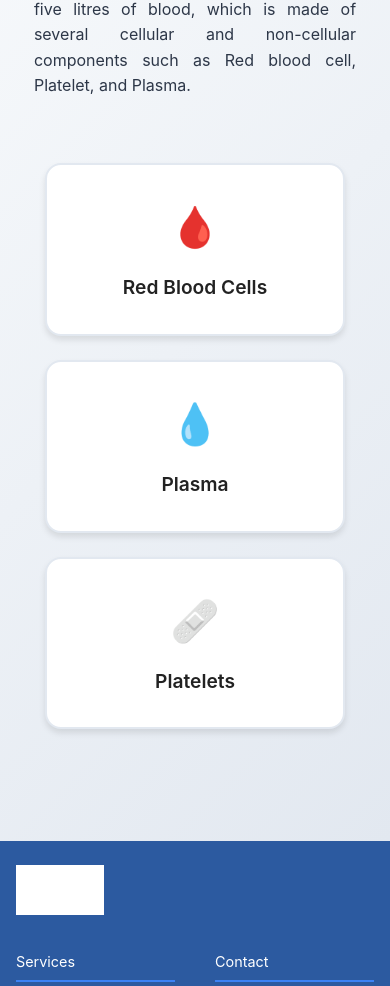
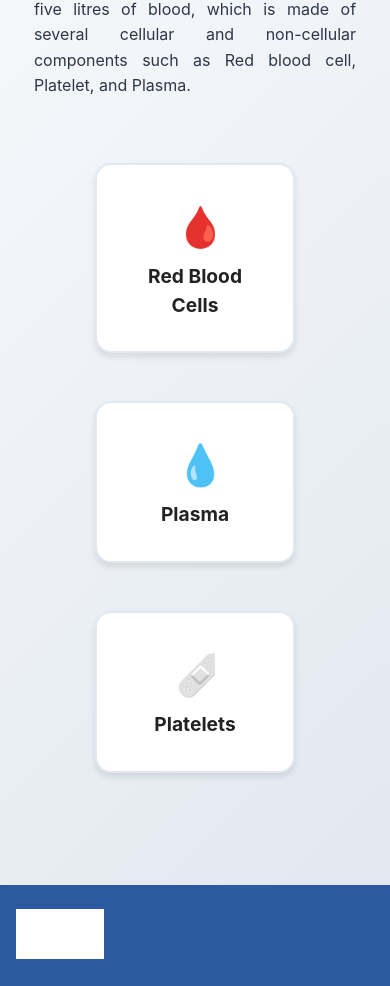
Before and after one commit to ashish-choudhari-git/LifeBridge, a React (Vite) app in the folder frontend/: page / in a window 390 px wide. Shown: the part 5612-6598 px from the top of the page. Built offline with nearby package versions, Linux system fonts and the light colour scheme; grey boxes are pictures that could not be loaded.

Commit message:
home page done

```diff
--- a/frontend/src/pages/Home/Home.css
+++ b/frontend/src/pages/Home/Home.css
@@ -138,6 +138,32 @@
   .hero-image img {
     max-height: 350px;
     transform: scale(1.1);
+  }
+
+  .donation-options {
+    flex-direction: column;
+    align-items: flex-start;
+  }
+  .donation-option {
+    min-width: 140px;
+    max-width: 180px;
+    width: unset;
+  }
+  .option-icon {
+    width: 39px;
+    max-width: 39px;
+    font-size: 2rem;
+    margin: 0 auto 0.5rem auto;
+    display: block;
+  }
+  .donation-option h3 {
+    width: 124px;
+    max-width: 124px;
+    font-size: 1rem;
+    margin: 0 auto;
+    word-break: break-word;
+    white-space: normal;
+    display: block;
   }
 }
 
@@ -310,6 +336,32 @@
 
   .section {
     padding: 1rem;
+  }
+
+  .donation-options {
+    flex-direction: column;
+    align-items: flex-start;
+  }
+  .donation-option {
+    min-width: 100px;
+    max-width: 140px;
+    width: unset;
+  }
+  .option-icon {
+    width: 39px;
+    max-width: 39px;
+    font-size: 1.3rem;
+    margin: 0 auto 0.3rem auto;
+    display: block;
+  }
+  .donation-option h3 {
+    width: 124px;
+    max-width: 124px;
+    font-size: 0.95rem;
+    margin: 0 auto;
+    word-break: break-word;
+    white-space: normal;
+    display: block;
   }
 }
 
@@ -808,6 +860,7 @@
 .donation-options {
   display: flex;
   justify-content: center;
+  flex-direction: row;
   gap: 3rem;
   padding: 1rem;
   margin-bottom: 3rem;
@@ -816,8 +869,10 @@
 }
 
 .donation-option {
-  min-width: 200px;
-  max-width: 250px;
+  min-width: 50px;
+  max-width: 200px;
+  width: 100%;
+  box-sizing: border-box;
   padding: 2rem 1.5rem;
   background: var(--section-bg);
   color: var(--text-main);
@@ -827,31 +882,21 @@
   cursor: pointer;
   transition: all 0.3s ease;
   box-shadow: 0 4px 6px rgba(0, 0, 0, 0.1);
-}
 
-.donation-option:hover {
-  transform: translateY(-5px);
-  box-shadow: 0 8px 25px rgba(0, 0, 0, 0.15);
-  border-color: #3b82f6;
-  background-color: #e2e8f0;
-}
-
-.donation-option.active {
-  background: var(--primary-accent);
-  color: white;
-  border-color: #3b82f6;
-  transform: scale(1.05);
 }
 
 .option-icon {
-  font-size: 3rem;
-  margin-bottom: 1rem;
+  max-width: 100%;
+  font-size: 2.5rem;
+  word-break: break-word;
 }
 
 .donation-option h3 {
+  max-width: 100%;
   font-size: 1.2rem;
-  font-weight: 600;
-  margin: 0;
+  word-break: break-word;
+  white-space: normal;
+
 }
 
 .donation-details {
@@ -938,45 +983,13 @@
   box-shadow: 0 4px 12px rgba(0, 0, 0, 0.1);
 }
 
-@media (max-width: 768px) {
-  .details-image {
-    margin-top: 0.5rem;
-  }
-  .details-image img {
-    max-width: 100%;
-    height: auto;
-  }
-  .donation-details {
-    height: 40rem;
-    padding: 1.5rem 0.5rem;
-  }
-  .details-content {
-    flex-direction: column;
-    gap: 1rem;
-    height: 100%;
-  }
-  .details-text {
-    max-height: 18rem;
-    overflow-y: auto;
-  }
-  .donation-option{
-    min-width: 200px;
-  max-width: 250px;
-  }
-
-}
 
 /* Responsive Design for Donation Types */
 @media (max-width: 768px) {
-  .donation-options {
-    flex-direction: column;
-    align-items: center;
-    gap: 1.5rem;
-  }
 
   .donation-option {
-    min-width: 250px;
-    max-width: 300px;
+    min-width: 50px;
+    max-width: 200px;
   }
 
   .donation-heading {
```
